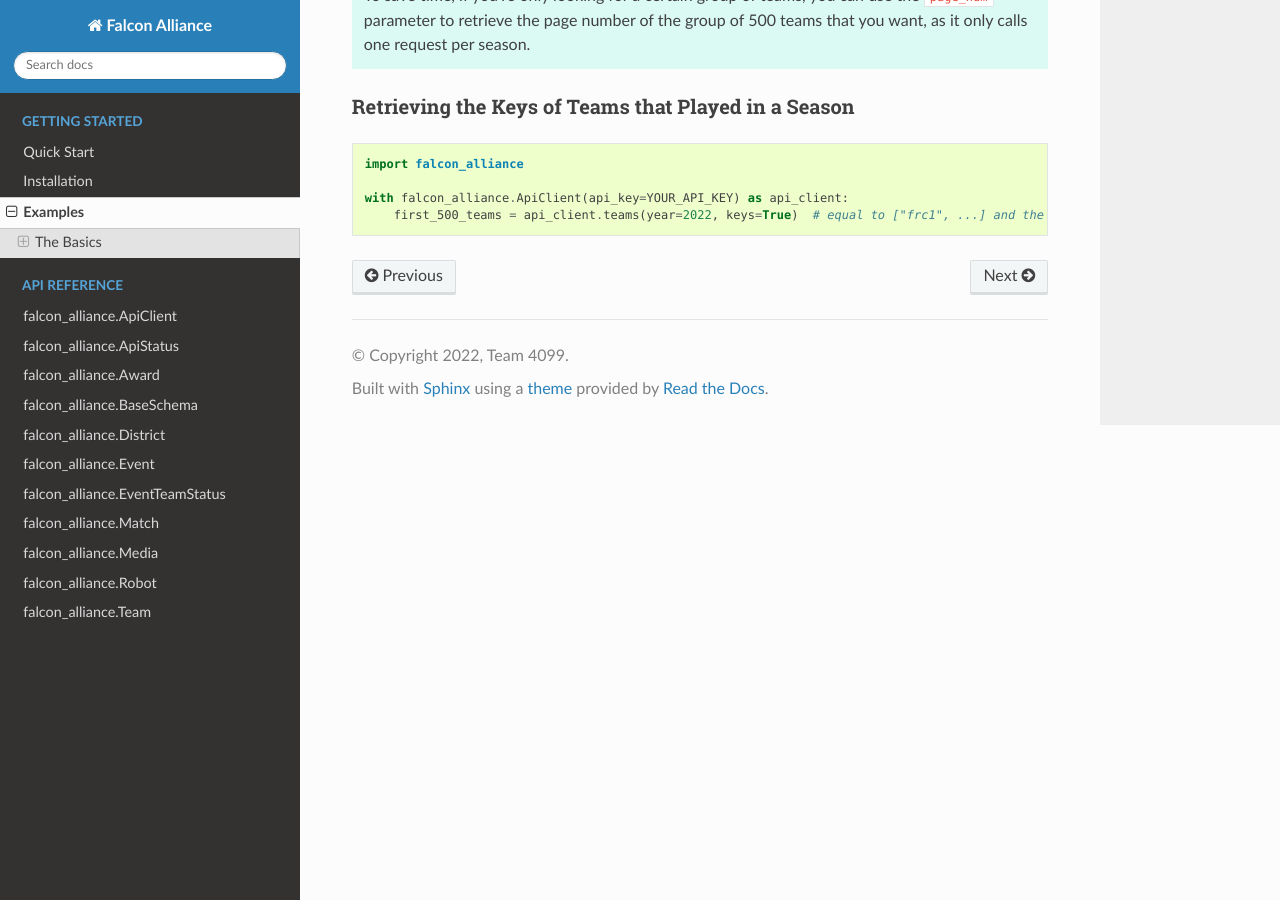
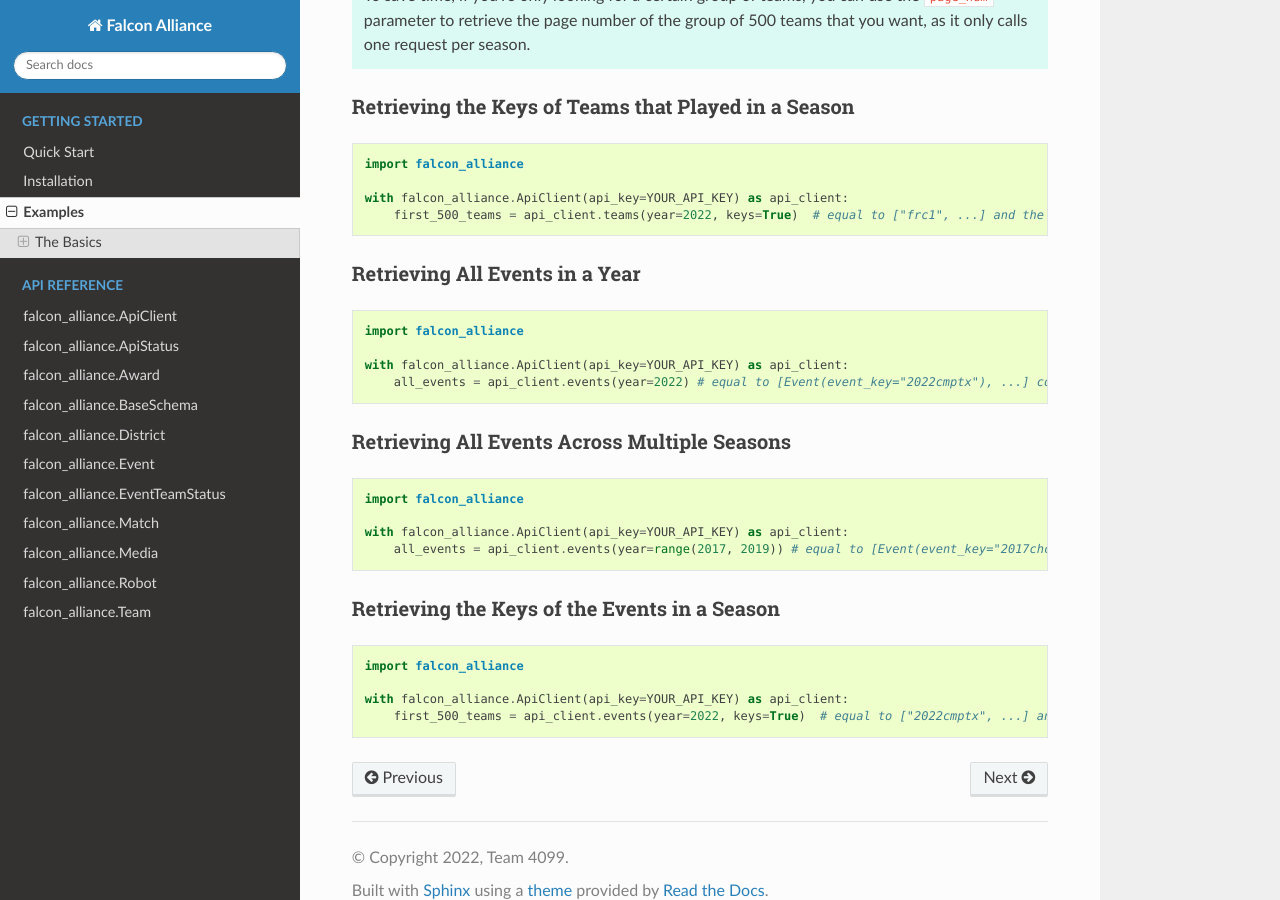
Before and after one commit to team4099/FalconAlliance, a Sphinx documentation site: the page built from docs/getting_started/examples.rst, in a window 1280 px wide and 900 px high, scrolled down 916 px. Built offline with Sphinx 7.4.7 and the Read the Docs theme 2.0.0, drawn with Linux system fonts in a browser that asks for light colours.

Commit message:
add event examples

```diff
--- a/docs/getting_started/examples.rst
+++ b/docs/getting_started/examples.rst
@@ -50,3 +50,33 @@ Retrieving the Keys of Teams that Played in a Season
 
    with falcon_alliance.ApiClient(api_key=YOUR_API_KEY) as api_client:
        first_500_teams = api_client.teams(year=2022, keys=True)  # equal to ["frc1", ...] and the key of any other team that played in 2022.
+
+Retrieving All Events in a Year
+^^^^^^^^^^^^^^^^^^^^^^^^^^^^^^^
+
+.. code-block:: python
+
+   import falcon_alliance
+
+   with falcon_alliance.ApiClient(api_key=YOUR_API_KEY) as api_client:
+       all_events = api_client.events(year=2022) # equal to [Event(event_key="2022cmptx"), ...] containing Event objects for all events that occurred in 2022.
+
+Retrieving All Events Across Multiple Seasons
+^^^^^^^^^^^^^^^^^^^^^^^^^^^^^^^^^^^^^^^^^^^^^
+
+.. code-block:: python
+
+   import falcon_alliance
+
+   with falcon_alliance.ApiClient(api_key=YOUR_API_KEY) as api_client:
+       all_events = api_client.events(year=range(2017, 2019)) # equal to [Event(event_key="2017chcmp"), Event(event_key="2018chcmp"), ...] containing Event objects for all events that occurred in 2017 and 2018.
+
+Retrieving the Keys of the Events in a Season
+^^^^^^^^^^^^^^^^^^^^^^^^^^^^^^^^^^^^^^^^^^^^^
+
+.. code-block:: python
+
+   import falcon_alliance
+
+   with falcon_alliance.ApiClient(api_key=YOUR_API_KEY) as api_client:
+       first_500_teams = api_client.events(year=2022, keys=True)  # equal to ["2022cmptx", ...] and the key of any other event in 2022.
```
